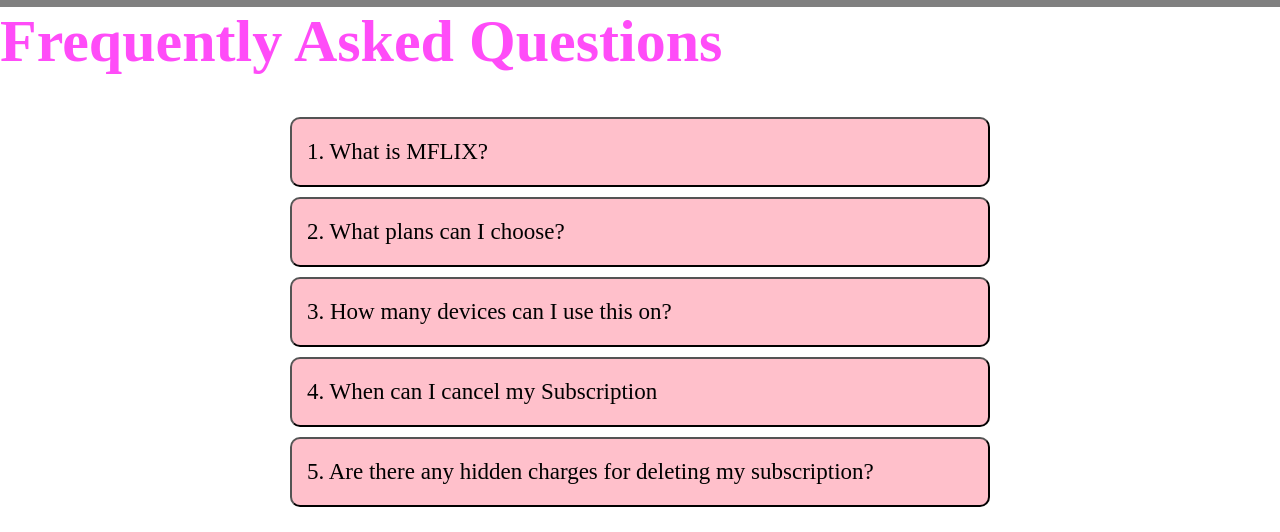
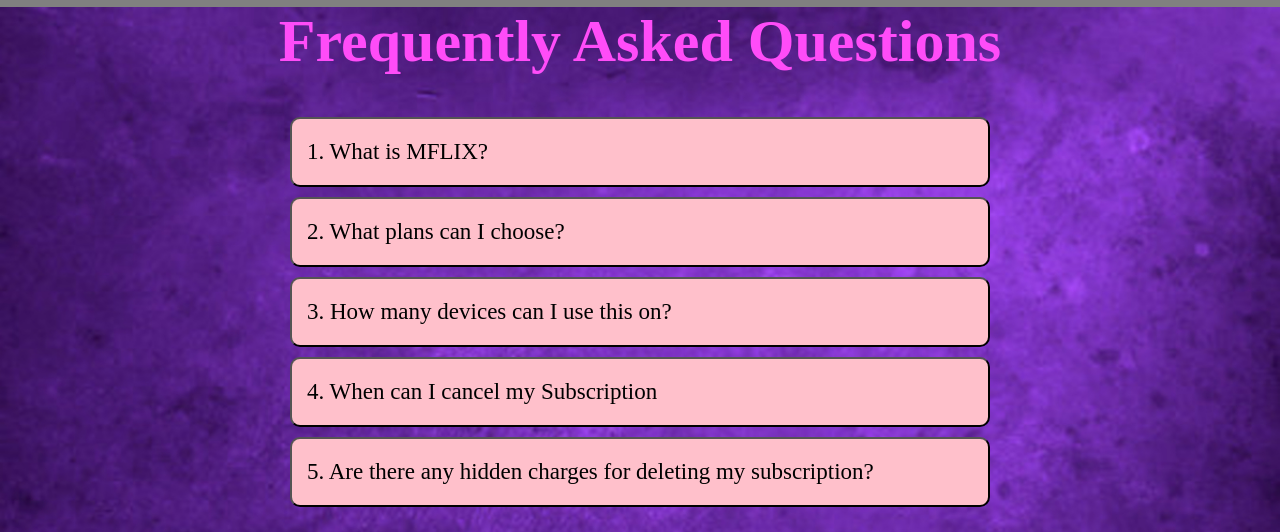
Before and after one commit to nishanthdmello/Netflix-Clone, a React app: page / in a window 1280 px wide. Shown: the part 1627-2159 px from the top of the page. Built offline with nearby package versions, Linux system fonts and the light colour scheme.

Commit message:
fixed faq background

```diff
--- a/src/FAQ.css
+++ b/src/FAQ.css
@@ -3,7 +3,7 @@
   padding: 0px;
 }
 @import url("https://fonts.googleapis.com/css2?family=Fuzzy+Bubbles:wght@700&display=swap");
-#FAQ div {
+#FAQ{
   background-image: url("resources/bg5.jpg");
   background-repeat: no-repeat;
   background-size: 100%;
```
